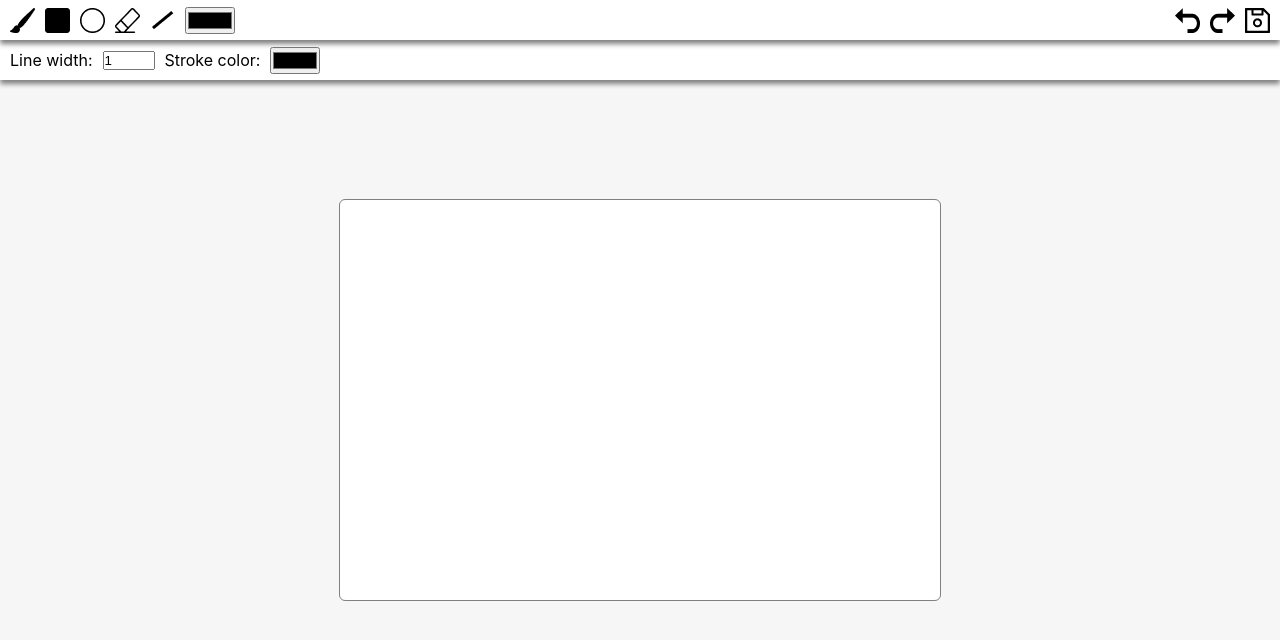
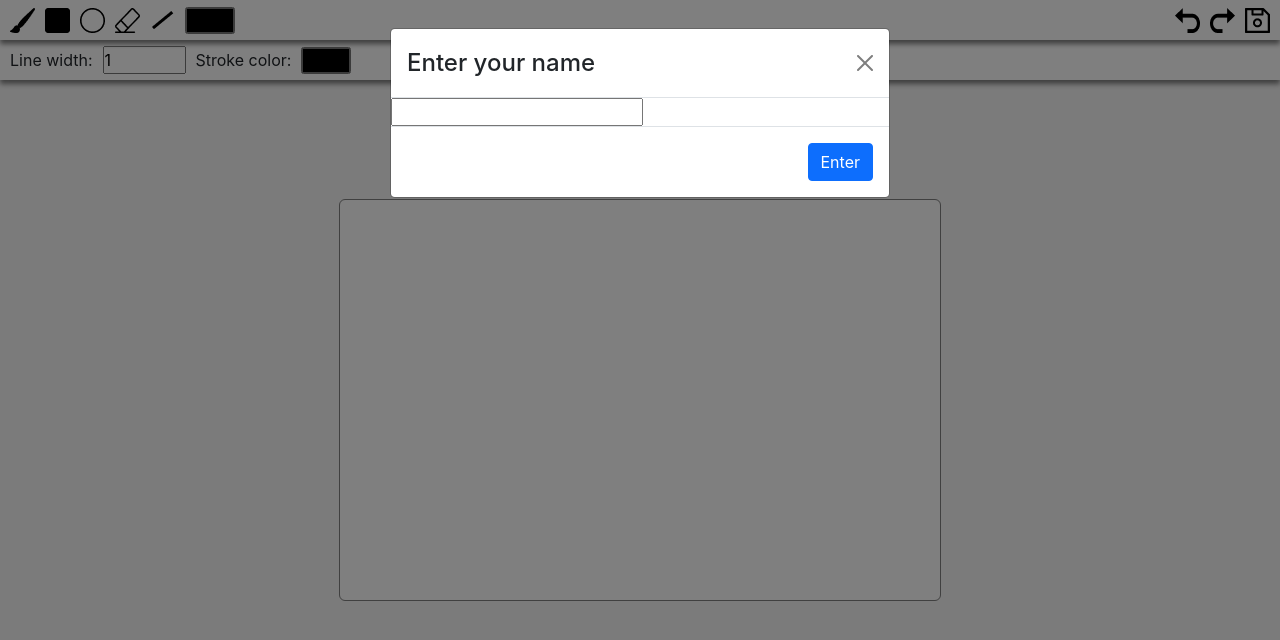
Before and after one commit to zaytsev-tech/painters_online, a React (Create React App) app in the folder client/: page /f17f93cbb3f8 in a window 1280 px wide. Shown: the top 640 px of the page. Built offline with nearby package versions, Linux system fonts and the light colour scheme.

Commit message:
feat(server): set server side

```diff
--- a/client/package.json
+++ b/client/package.json
@@ -10,11 +10,14 @@
     "@types/node": "^16.11.26",
     "@types/react": "^17.0.39",
     "@types/react-dom": "^17.0.13",
+    "bootstrap": "^5.1.3",
     "mobx": "^6.4.2",
     "mobx-react-lite": "^3.3.0",
     "node-sass": "^7.0.1",
     "react": "^17.0.2",
+    "react-bootstrap": "^2.2.1",
     "react-dom": "^17.0.2",
+    "react-router-dom": "^6.2.2",
     "react-scripts": "5.0.0",
     "typescript": "^4.6.2",
     "web-vitals": "^2.1.4"
--- a/client/public/index.html
+++ b/client/public/index.html
@@ -3,6 +3,12 @@
   <head>
     <meta charset="utf-8" />
     <link rel="icon" href="%PUBLIC_URL%/favicon.ico" />
+    <link
+      rel="stylesheet"
+      href="https://cdn.jsdelivr.net/npm/bootstrap@5.1.3/dist/css/bootstrap.min.css"
+      integrity="sha384-1BmE4kWBq78iYhFldvKuhfTAU6auU8tT94WrHftjDbrCEXSU1oBoqyl2QvZ6jIW3"
+      crossorigin="anonymous"
+    />
     <meta name="viewport" content="width=device-width, initial-scale=1" />
     <meta name="theme-color" content="#000000" />
     <meta
--- a/client/src/components/Canvas.tsx
+++ b/client/src/components/Canvas.tsx
@@ -1,25 +1,90 @@
 import { observer } from "mobx-react-lite";
-import { FC, useEffect, useRef } from "react";
+import { FC, useEffect, useRef, useState } from "react";
+import { Button, Modal } from "react-bootstrap";
+import { useParams } from "react-router-dom";
 import canvasState from "../store/canvasState";
 import toolState from "../store/toolState";
 import "../styles/canvas.scss";
 import Brush from "../tools/Brush";
 
 const Canvas: FC = observer(() => {
+  const params = useParams();
   const canvasRef = useRef<HTMLCanvasElement>(null);
+  const userInputRef: any = useRef(null);
+  const [modal, setModal] = useState(true);
 
   useEffect(() => {
     canvasState.setCanvas(canvasRef.current);
     toolState.setTool(new Brush(canvasRef.current));
   }, []);
 
+  useEffect(() => {
+    if (canvasState.username) {
+      const socket = new WebSocket("ws://localhost:5000/");
+      canvasState.setSocket(socket);
+      params.id && canvasState.setSessionId(params.id);
+      socket.onopen = () => {
+        socket.send(
+          JSON.stringify({
+            id: params.id,
+            username: canvasState.username,
+            method: "connection",
+          })
+        );
+      };
+
+      socket.onmessage = (event: MessageEvent) => {
+        const msg = JSON.parse(event.data);
+        switch (msg.method) {
+          case "connection":
+            console.log(`user ${msg.username} is connected`);
+            break;
+          case "draw":
+            drawHandler(msg);
+            break;
+        }
+      };
+    }
+  }, [canvasState.username]);
+
+  const drawHandler = (msg: any) => {};
+
   const mouseDownHandler = () => {
     canvasRef?.current?.toDataURL() &&
       canvasState.pushToUndo(canvasRef.current.toDataURL());
   };
 
+  const connectHandler = () => {
+    const username = userInputRef.current.value;
+    canvasState.setUsername(username);
+    setModal(false);
+  };
+
   return (
     <div className="canvas">
+      <Modal
+        show={modal}
+        onHide={() => {
+          setModal(false);
+        }}
+      >
+        <Modal.Header closeButton>
+          <Modal.Title>Enter your name</Modal.Title>
+        </Modal.Header>
+        <div>
+          <input type="text" ref={userInputRef} />
+        </div>
+        <Modal.Footer>
+          <Button
+            variant="primary"
+            onClick={() => {
+              connectHandler();
+            }}
+          >
+            Enter
+          </Button>
+        </Modal.Footer>
+      </Modal>
       <canvas
         onMouseDown={mouseDownHandler}
         ref={canvasRef}
--- a/client/src/index.tsx
+++ b/client/src/index.tsx
@@ -1,14 +1,23 @@
-import React from 'react';
-import ReactDOM from 'react-dom';
-import './index.css';
-import App from './App';
-import reportWebVitals from './reportWebVitals';
+import React from "react";
+import ReactDOM from "react-dom";
+import "./index.css";
+import App from "./App";
+import reportWebVitals from "./reportWebVitals";
+import { BrowserRouter, Navigate, Route, Routes } from "react-router-dom";
 
 ReactDOM.render(
   <React.StrictMode>
-    <App />
+    <BrowserRouter>
+      <Routes>
+        <Route path="/:id" element={<App />} />
+        <Route
+          path="*"
+          element={<Navigate replace to={`f${(+new Date()).toString(16)}`} />}
+        />
+      </Routes>
+    </BrowserRouter>
   </React.StrictMode>,
-  document.getElementById('root')
+  document.getElementById("root")
 );
 
 // If you want to start measuring performance in your app, pass a function
--- a/client/src/store/canvasState.ts
+++ b/client/src/store/canvasState.ts
@@ -2,11 +2,26 @@ import { makeAutoObservable } from "mobx";
 
 class CanvasState {
   canvas: HTMLCanvasElement | null = null;
+  socket: WebSocket | null = null;
+  sessionId: string | null = null;
   undoList: string[] = [];
   redoList: string[] = [];
+  username = "";
 
   constructor() {
     makeAutoObservable(this);
+  }
+
+  setSocket(socket: WebSocket) {
+    this.socket = socket;
+  }
+
+  setSessionId(id: string) {
+    this.sessionId = id;
+  }
+
+  setUsername(name: string) {
+    this.username = name;
   }
 
   setCanvas(canvas: any) {
```
Also changed, not shown: 1 other file (tests, documents, lock files or other folders).
